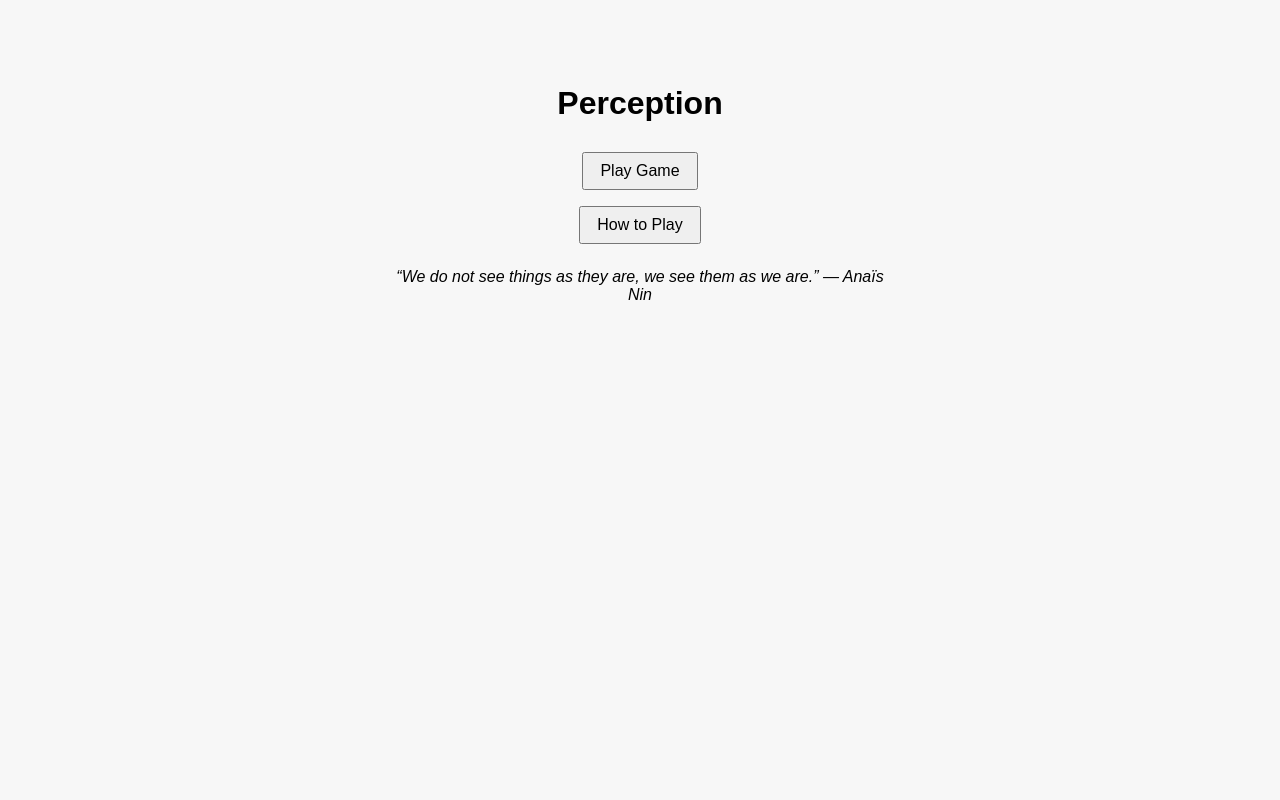
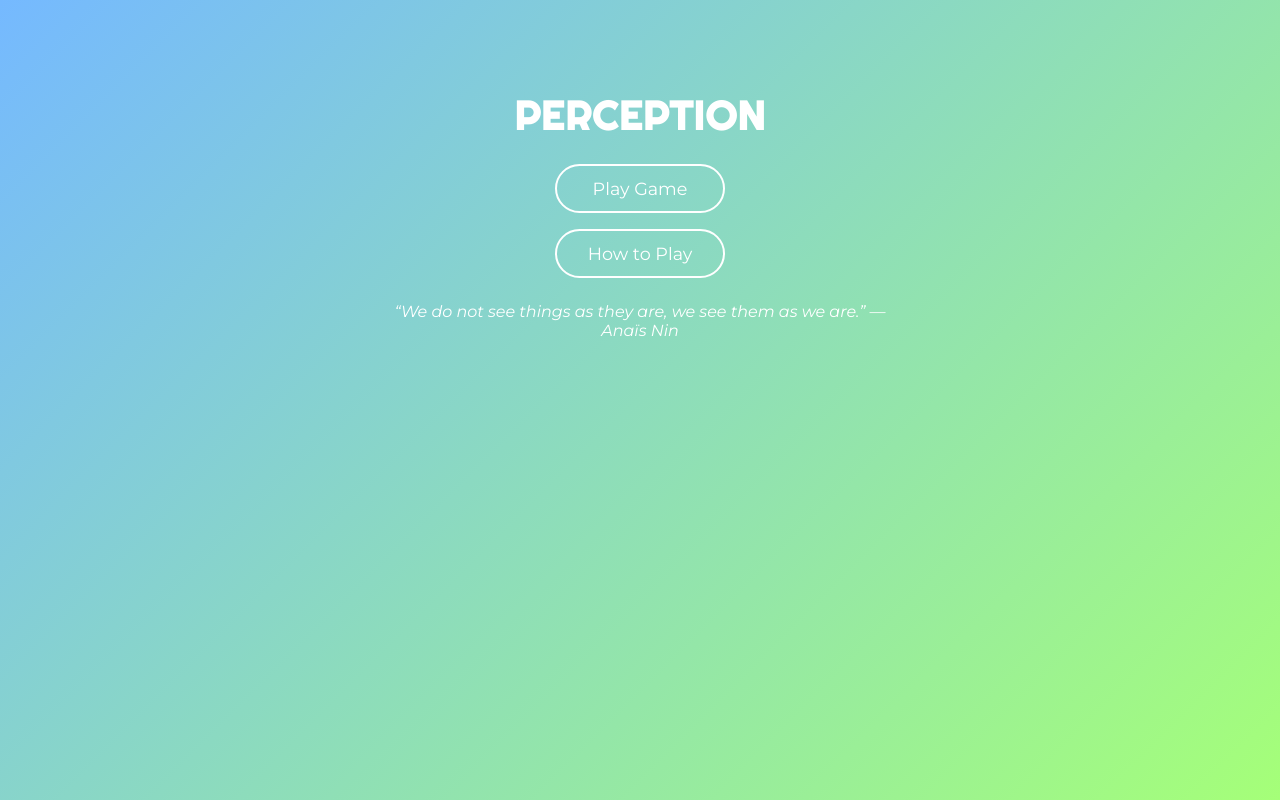
Before and after one commit to hyrumjackson/perception, a React (Create React App) app: page / in a window 1280 px wide. Built offline with nearby package versions, Linux system fonts and the light colour scheme; no server answers.

Commit message:
Visuals and .css added

```diff
--- a/public/index.html
+++ b/public/index.html
@@ -1,16 +1,24 @@
 <!DOCTYPE html>
 <html lang="en">
-  <head>
-    <meta charset="utf-8" />
-    <link rel="icon" href="%PUBLIC_URL%/perception_logo.ico" />
-    <meta name="viewport" content="width=device-width, initial-scale=1" />
-    <meta name="theme-color" content="#ffffff" />
-    <meta name="description" content="Perception – the social ranking game web app." />
-    <title>Perception</title>
-    <link rel="manifest" href="%PUBLIC_URL%/manifest.json" />
-  </head>
-  <body>
-    <noscript>You need to enable JavaScript to play Perception.</noscript>
-    <div id="root"></div>
-  </body>
+ <head>
+  <meta charset="utf-8"/>
+  <link href="%PUBLIC_URL%/perception_logo.ico" rel="icon"/>
+  <meta content="width=device-width, initial-scale=1" name="viewport"/>
+  <link href="https://fonts.googleapis.com" rel="preconnect"/>
+  <link crossorigin="" href="https://fonts.gstatic.com" rel="preconnect"/>
+  <link href="https://fonts.googleapis.com/css2?family=Montserrat:ital,wght@0,100..900;1,100..900&amp;family=Righteous&amp;display=swap" rel="stylesheet"/>
+  <meta content="#ffffff" name="theme-color"/>
+  <meta content="Perception – the social ranking game web app." name="description"/>
+  <title>
+   Perception
+  </title>
+  <link href="%PUBLIC_URL%/manifest.json" rel="manifest"/>
+ </head>
+ <body>
+  <noscript>
+   You need to enable JavaScript to play Perception.
+  </noscript>
+  <div id="root">
+  </div>
+ </body>
 </html>
--- a/src/pages/EnterCode.tsx
+++ b/src/pages/EnterCode.tsx
@@ -20,6 +20,7 @@ const EnterCode = () => {
                 onChange={(e) => setCode(e.target.value)}
             />
             <br />
+            <br />
             <button onClick={handleFindGame}>Find Game</button>
         </div>
     );
--- a/src/pages/HostInfo.tsx
+++ b/src/pages/HostInfo.tsx
@@ -93,6 +93,7 @@ const HostInfo = () => {
                 </label>
                 ))}
             </div>
+            <br />
             <button onClick={handleCreateGame}>
                 Create Game
             </button>
--- a/src/pages/HowToPlay.tsx
+++ b/src/pages/HowToPlay.tsx
@@ -23,10 +23,10 @@ const HowToPlay = () => {
 
       {/* Example Question UI */}
       <div style={{
-        border: '1px solid #ccc',
+        border: '1px solid white',
         borderRadius: '12px',
         padding: '1.25rem',
-        backgroundColor: '#fff',
+        backgroundColor: 'rgba(255, 255, 255, 0.1)',
         boxShadow: '0 2px 8px rgba(0,0,0,0.05)',
         margin: '1rem 0'
       }}>
@@ -51,10 +51,10 @@ const HowToPlay = () => {
       </ol>
 
       <div style={{
-        border: '1px solid #ccc',
+        border: '1px solid white',
         borderRadius: '12px',
         padding: '1.25rem',
-        backgroundColor: '#fff',
+        backgroundColor: 'rgba(255, 255, 255, 0.1)',
         boxShadow: '0 2px 8px rgba(0,0,0,0.05)',
         margin: '1rem 0',
         marginTop: '2rem'
--- a/src/pages/PlayScreen.tsx
+++ b/src/pages/PlayScreen.tsx
@@ -5,7 +5,7 @@ const TitleScreen = () => {
 
   return (
     <div className="page">
-      <h1>Perception</h1>
+      <h1>PERCEPTION</h1>
       <button onClick={() => navigate('/host')}>Host Game</button>
       <br />
       <button onClick={() => navigate('/code')}>Join Game</button>
--- a/src/pages/PlayerInfo.tsx
+++ b/src/pages/PlayerInfo.tsx
@@ -85,6 +85,7 @@ const PlayerInfo = () => {
                 </label>
                 ))}
             </div>
+            <br />
             <button onClick={handleJoinGame}>
                 Join Game
             </button>
--- a/src/pages/PlayerLobby.tsx
+++ b/src/pages/PlayerLobby.tsx
@@ -92,7 +92,7 @@ const PlayerLobby = () => {
           </li>
         ))}
       </ul>
-
+      <br />
       <p>{status}</p>
     </div>
   );
--- a/src/pages/Question.tsx
+++ b/src/pages/Question.tsx
@@ -71,7 +71,7 @@ const Question = () => {
           </label>
         ))}
       </div>
-
+      <br />
       <button onClick={handleSubmit}>Submit</button>
     </div>
   );
--- a/src/pages/RoundResults.tsx
+++ b/src/pages/RoundResults.tsx
@@ -105,7 +105,7 @@ const RoundResults = () => {
           );
         })}
       </div>
-
+      <br />
       <button onClick={handleContinue}>
         Continue
       </button>
--- a/src/pages/TitleScreen.tsx
+++ b/src/pages/TitleScreen.tsx
@@ -36,7 +36,7 @@ const TitleScreen = () => {
 
   return (
     <div className="page" style={{ textAlign: 'center' }}>
-      <h1>Perception</h1>
+      <h1>PERCEPTION</h1>
 
       <button onClick={() => navigate('/play')}>Play Game</button>
       <br />
--- a/src/styles/global.css
+++ b/src/styles/global.css
@@ -1,25 +1,69 @@
+/* GLOBAL RESET */
 body {
-  font-family: Arial, sans-serif;
   margin: 0;
   padding: 0;
-  background-color: #f7f7f7;
-  align-items: center;
+  font-family: 'Montserrat', sans-serif;
+  background: linear-gradient(135deg, #75B9FF, #A5FF78);
+  color: #ffffff;
+  min-height: 100vh;
 }
 
+/* Page Container */
 .page {
   text-align: center;
-  padding-top: 4rem;
+  padding: 4rem 1rem;
+  max-width: 900px;
+  margin: 0 auto;
 }
 
-button {
-  padding: 0.5rem 1rem;
-  margin: 0.5rem;
-  font-size: 1rem;
-  cursor: pointer;
+/* Headings */
+h1, h2, h3, h4 {
+  font-family: 'Righteous', cursive;
+  letter-spacing: 1px;
+  margin-bottom: 1rem;
 }
 
-ul,
-ol {
+h1 {
+  font-size: 2.5rem;
+}
+
+h2 {
+  font-size: 2rem;
+}
+
+h3 {
+  font-size: 1.5rem;
+}
+
+/* Buttons */
+button {
+  width: 170px;
+  padding: 0.75rem;
+  margin: 0.5rem;
+  font-size: 1.1rem;
+  font-family: 'Montserrat', sans-serif;
+  background-color: transparent;
+  color: white;
+  border: 2px solid white;
+  border-radius: 999px;
+  cursor: pointer;
+  transition: background-color 0.3s ease, color 0.3s ease;
+}
+
+button:hover {
+  background-color: white;
+  color: #8fdfb6;
+}
+
+button:disabled {
+  border-color: #e9e7e7;
+  color: #e9e7e7;
+  cursor: not-allowed;
+  opacity: 0.6;
+}
+
+/* Lists */
+ul, ol {
   padding: 0;
   margin: 0 auto;
   text-align: center;
@@ -37,6 +81,12 @@ li {
   margin-bottom: 1rem;
 }
 
+/* Avatar Display */
+.avatar {
+  font-size: 2rem;
+}
+
+/* Score Grid System */
 .results-grid {
   display: grid;
   gap: 1rem;
@@ -67,6 +117,67 @@ li {
   font-weight: bold;
 }
 
-.avatar {
-  font-size: 1.5rem;
+input[type="text"],
+input[type="number"],
+input[type="email"],
+input[type="password"] {
+  font-family: 'Montserrat', sans-serif;
+  background-color: transparent;
+  border: 1px solid white;
+  border-radius: 6px;
+  padding: 0.5rem 1rem;
+  color: white;
+  font-size: 1rem;
+  outline: none;
 }
+
+input::placeholder {
+  color: #e9e7e7;
+}
+
+/* Custom Radio Buttons */
+input[type="radio"] {
+  appearance: none;
+  -webkit-appearance: none;
+  background-color: transparent;
+  border: 2px solid white;
+  border-radius: 50%;
+  width: 20px;
+  height: 20px;
+  margin: 0 0.5rem;
+  position: relative;
+  cursor: pointer;
+  outline: none;
+  transition: border-color 0.3s ease;
+}
+
+input[type="radio"]:checked::before {
+  content: "";
+  position: absolute;
+  top: 4px;
+  left: 4px;
+  width: 8px;
+  height: 8px;
+  background-color: white;
+  border-radius: 50%;
+}
+
+input[type="radio"]:hover {
+  border-color: #e9e7e7;
+}
+
+label {
+  font-family: 'Montserrat', sans-serif;
+  font-size: 1rem;
+  display: inline-flex;
+  align-items: center;
+  margin: 0.25rem 0.75rem;
+  cursor: pointer;
+}
+
+/*
+  AI Assistance Note:
+  I came up with the visual design ideas, and used ChatGPT to help translate those into CSS —
+  including things like soft transparency, custom radio buttons, and contrast-friendly color schemes
+  that fit the aesthetic of the game.
+*/
```
